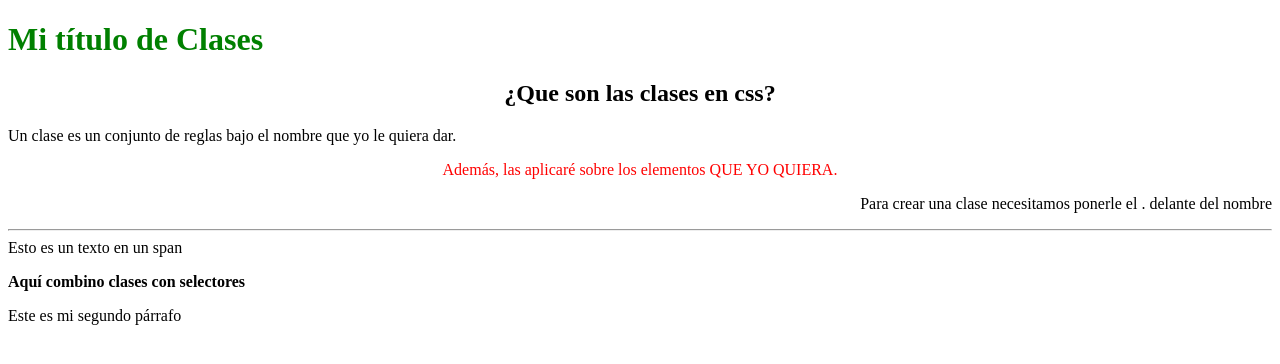
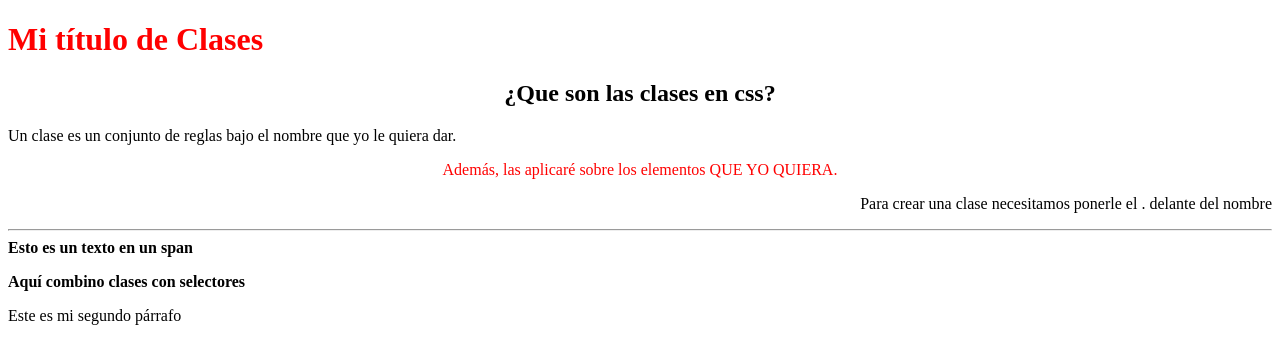
Before and after one commit to arodriguezgim/AWEB2425, a plain HTML site: page UD3-CSS/01-Introduccion/clases.html in a window 1280 px wide. Drawn offline with Linux system fonts and the light colour scheme.

Commit message:
Fin clase Lunes2

```diff
--- a/UD3-CSS/01-Introduccion/clases.html
+++ b/UD3-CSS/01-Introduccion/clases.html
@@ -17,13 +17,14 @@
         .derecha {
             text-align: end;
         }
-        p.negrita {
+        /* Todos los parrafos que contienen la clase negrita*/
+        p.negrita, span.negrita {
             font-weight: bold;
         }
     </style>
 </head>
 <body>
-    <h1 class="verde">Mi título de Clases</h1>
+    <h1 class="verde rojo">Mi título de Clases</h1>
     <h2 class="textocentrado"> ¿Que son las clases en css?</h2>
     <p>Un clase es un conjunto de reglas bajo el nombre que yo le quiera dar.</p>
     <p class="textocentrado rojo">Además, las aplicaré sobre los elementos QUE YO QUIERA.</p>
```
